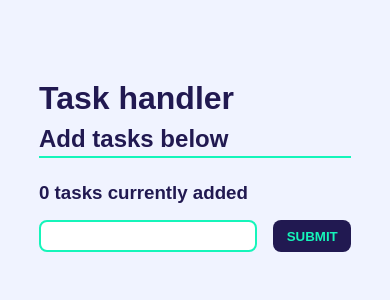
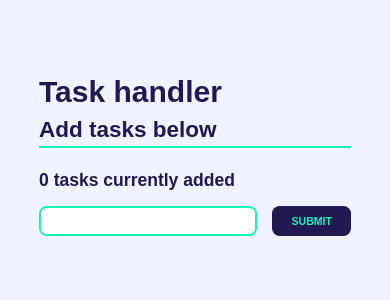
Before and after one commit to glopezv95/react-taskhandler, a React (Create React App) app: page / in a window 390 px wide. Shown: the top 300 px of the page. Built offline with nearby package versions, Linux system fonts and the light colour scheme; a web font is replaced by a local one.

Commit message:
@media query update span

```diff
--- a/src/App.css
+++ b/src/App.css
@@ -48,6 +48,7 @@ input[type="submit"] {
     background-color: #211951;
     color: #15F5BA;
     font-weight: bold;
+    font-size: 0.7rem;
     cursor: pointer;
 }
 
@@ -57,9 +58,9 @@ ul {
 
 li {
     display: grid;
-    grid-template-columns: 60% 1fr;
+    grid-template-columns: repeat(2, 1fr);
     list-style: none;
-    padding: 0.5rem 0rem 0.5rem 1rem;
+    padding: 0.5rem 0rem 0.5rem 0.6rem;
     margin: 0.5rem 0;
     border: 1px solid #000;
     border-radius: 0.5rem;
@@ -70,7 +71,8 @@ li {
 }
 
 span {
-    font-size: 0.9rem;
+    font-size: 0.8rem;
     display: grid;
     place-content: center;
+    padding: 0 0.6rem;
 }
--- a/src/index.css
+++ b/src/index.css
@@ -18,7 +18,7 @@ body {
 
 @media (max-width: 600px) {
     :root {
-        font-size: 20;
+        font-size: 15px;
     }
 
     #root {
```
